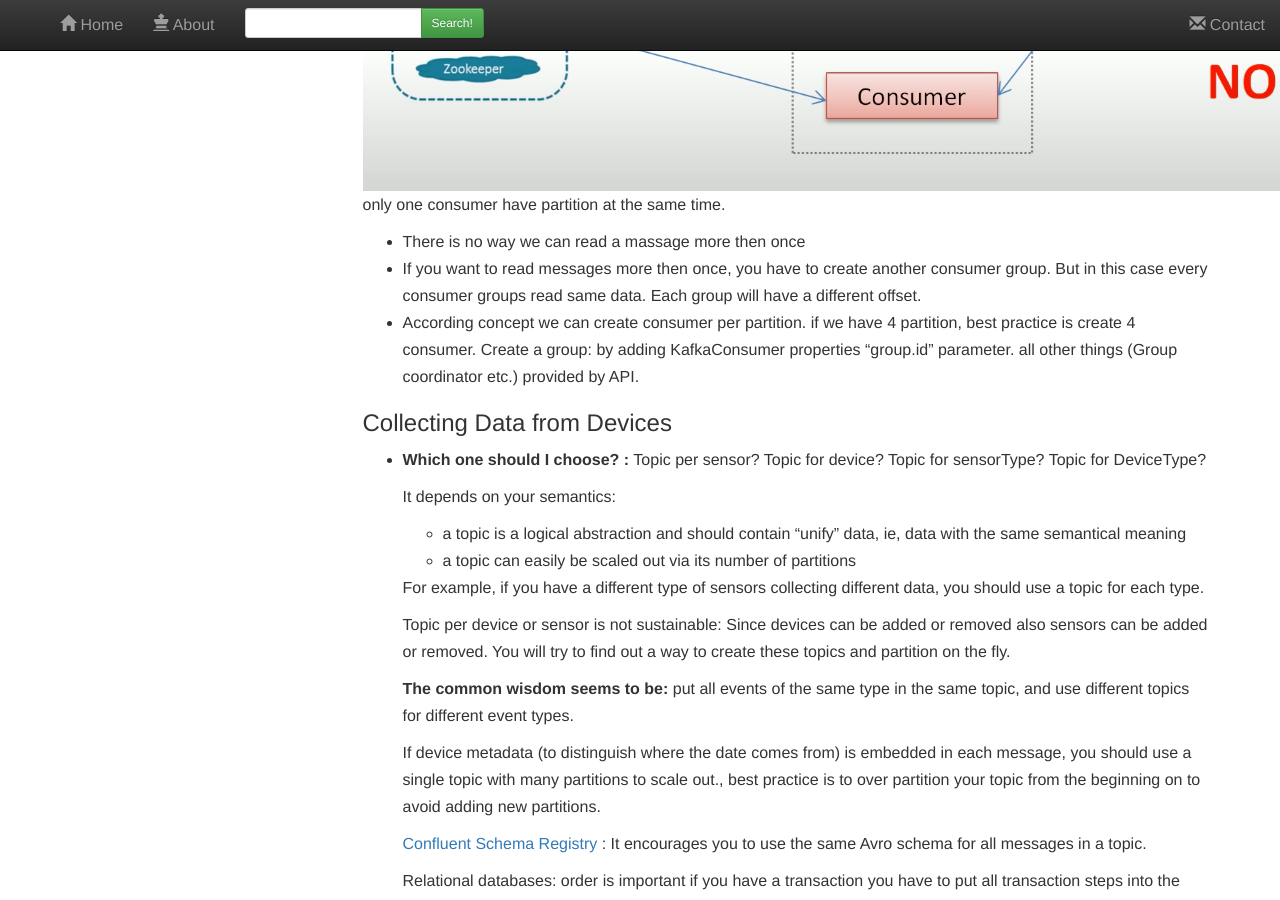
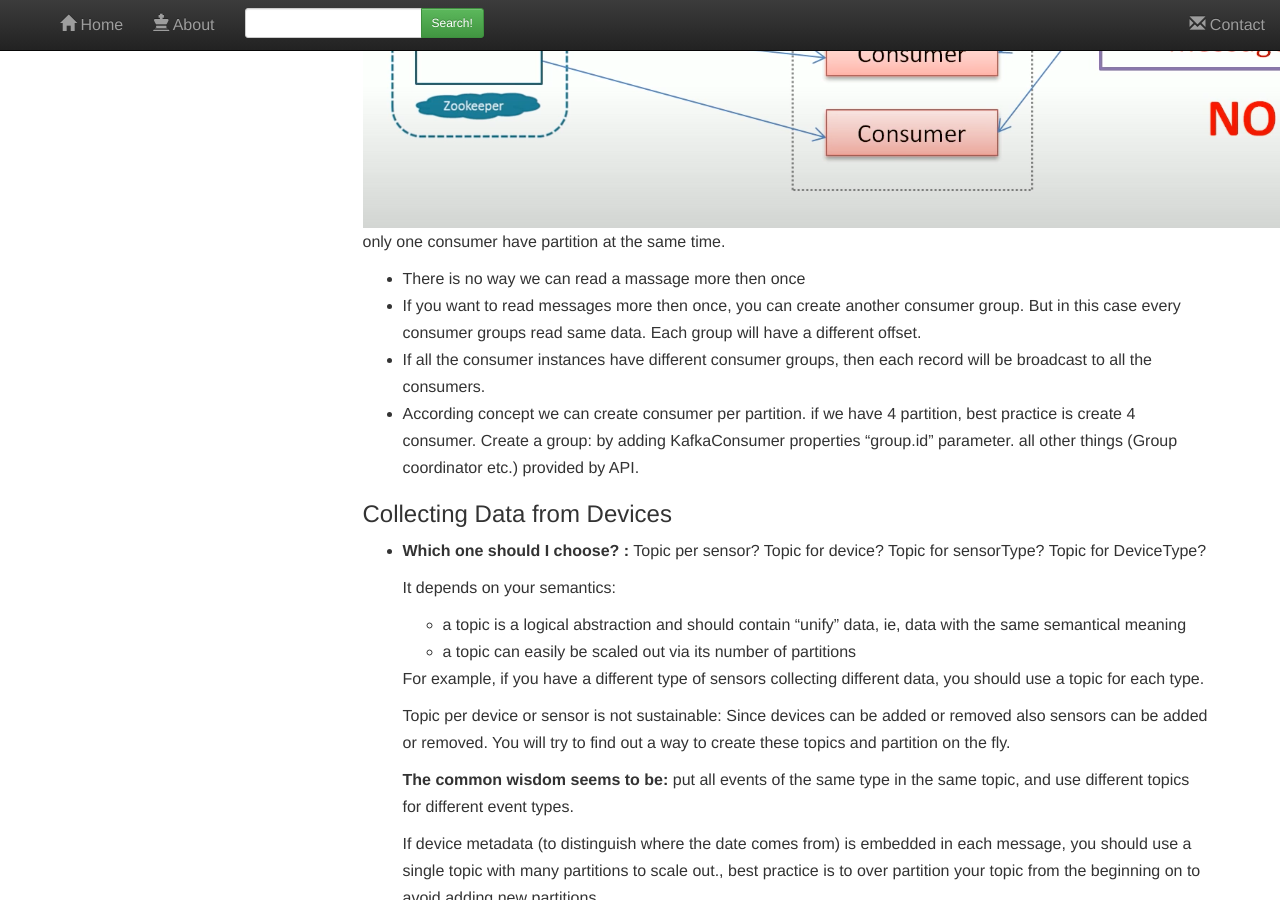
Before and after one commit to atillatan/blog, a Jekyll site: the page built from _articles/Apache-Kafka-Tutorial.md, in a window 1280 px wide and 900 px high, scrolled down 10969 px. Built offline with Jekyll 4.4.1, drawn with Linux system fonts in a browser that asks for light colours; nearby versions of some CDN libraries; comment, search, counter and statistics services are not loaded; some of the changed text lies outside the part shown.

Commit message:
new article

```diff
--- a/_articles/Apache-Kafka-Tutorial.md
+++ b/_articles/Apache-Kafka-Tutorial.md
@@ -419,7 +419,8 @@
 ![topic]({{site.img}}/apache-kafka-tutorial/2021-02-10 18.23.30.png)
 only one consumer have partition at the same time.
 - There is no way we can read a massage more then once
-- If you want to read messages more then once, you have to create another consumer group. But in this case every consumer groups read same data. Each group will have a different offset.
+- If you want to read messages more then once, you can create another consumer group. But in this case every consumer groups read same data. Each group will have a different offset.
+- If all the consumer instances have different consumer groups, then each record will be broadcast to all the consumers.
 - According concept we can create consumer per partition. if we have 4 partition, best practice is create 4 consumer.
 Create a group: by adding KafkaConsumer properties "group.id" parameter. all other things (Group coordinator etc.) provided by API.
 
@@ -485,7 +486,9 @@
 - Each topic in Kafka has at least one partition, if you have *n* topics, you inevitably have at least *n* partitions
 - Topic=Collection of events of the same type
 
-ref:
+references:
+
+https://www.logicbig.com/tutorials/misc/kafka/automatic-partition-assignment-to-consumers.html
 
 https://www.confluent.io/blog/put-several-event-types-kafka-topic/
 
```
Also changed, not shown: other parts of _articles/Apache-Kafka-Tutorial.md (+1 -1 lines).
